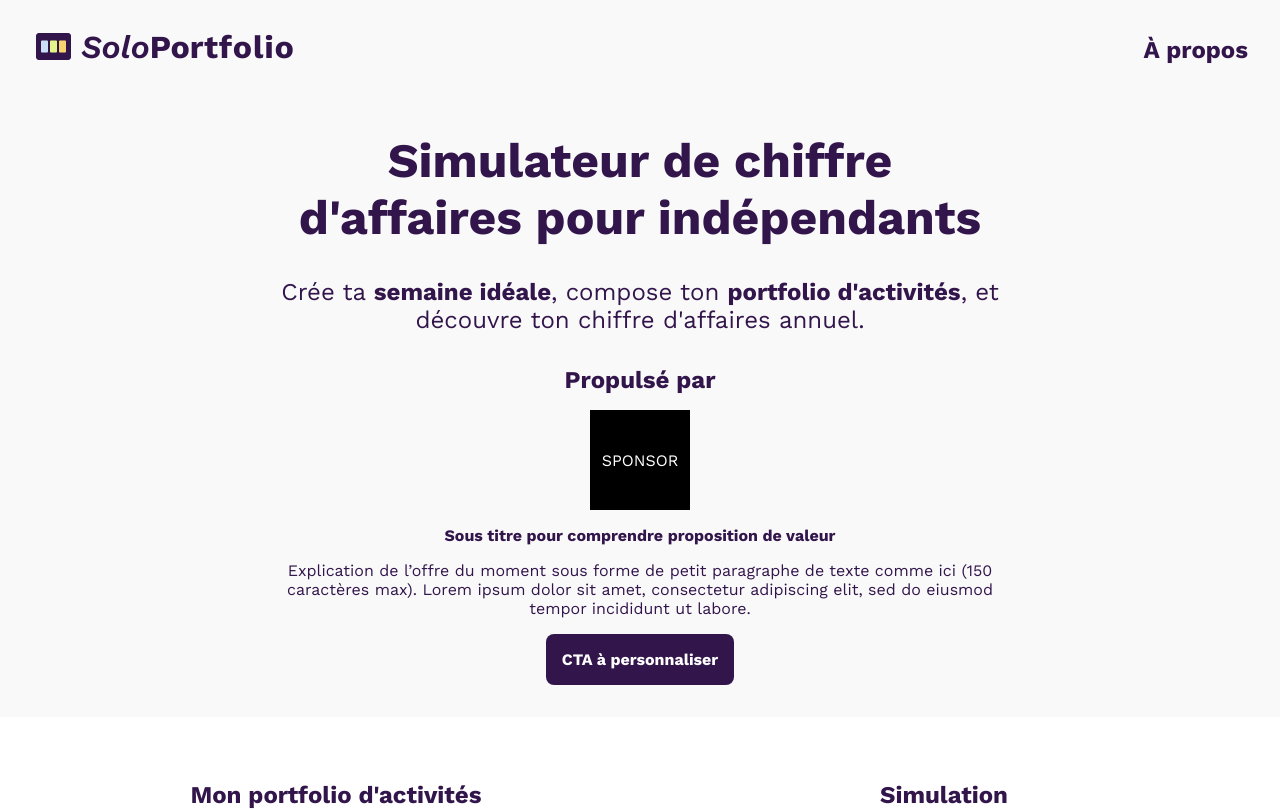
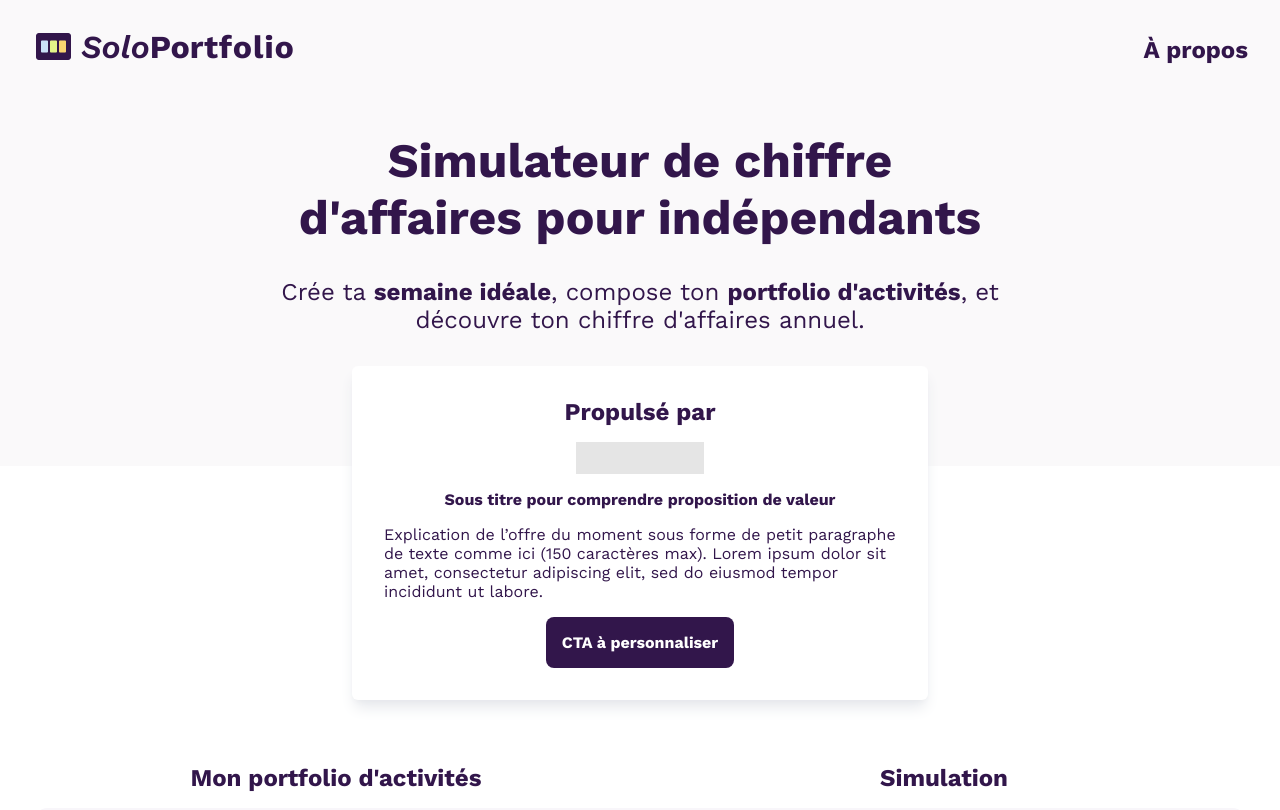
Before and after one commit to troptropcontent/freelance_revenue_simulator, a React (Vite) app in the folder frontend/: page / in a window 1280 px wide. Shown: the top 810 px of the page. Built offline with nearby package versions, Linux system fonts and the light colour scheme.

Commit message:
use tailwind for utilities

```diff
--- a/frontend/index.html
+++ b/frontend/index.html
@@ -33,11 +33,12 @@
           <b>portfolio d'activités</b>, et découvre ton chiffre d'affaires
           annuel.
         </p>
-        <aside id="simulator_section-sponsors">
-          <p class="heading-3">Propulsé par</p>
-          <div id="simulator_section-sponsor-logo">
-            <p>SPONSOR</p>
-          </div>
+      </header>
+      <aside id="simulator_section-sponsors" class="w-full flex justify-center">
+        <span
+          class="flex flex-col w-2/5 gap-md bg-white items-center p-lg rounded-md shadow-lg shadow-gray-200"
+          ><p class="heading-3">Propulsé par</p>
+          <div class="bg-neutral-200 h-lg w-3/12"></div>
           <p class="heading-4">
             Sous titre pour comprendre proposition de valeur
           </p>
@@ -47,9 +48,11 @@
             consectetur adipiscing elit, sed do eiusmod tempor incididunt ut
             labore.
           </p>
-          <a href="#" class="button button--primary"> CTA à personnaliser </a>
-        </aside>
-      </header>
+          <a href="#" class="button button--primary">
+            CTA à personnaliser
+          </a></span
+        >
+      </aside>
       <div id="root">
         <div class="loading_container">
           <div class="loader"></div>
--- a/frontend/public/index.css
+++ b/frontend/public/index.css
@@ -117,12 +117,11 @@ body {
 }
 
 #simulator_section-sponsors {
-  margin-inline: auto;
-  width: fit-content;
-  display: flex;
-  flex-direction: column;
-  align-items: center;
-  gap: var(--spacing-small);
+  background: linear-gradient(
+    to bottom,
+    var(--color-background) 30%,
+    white 30%
+  );
 }
 
 #simulator_section-sponsor-logo {
--- a/frontend/public/tailwind.css
+++ b/frontend/public/tailwind.css
@@ -1,5 +1,96 @@
-@import url("https://fonts.googleapis.com/css2?family=Merriweather:ital,wght@0,300;0,400;0,700;0,900;1,300;1,400;1,700;1,900&family=Work+Sans:ital,wght@0,100..900;1,100..900&display=swap");
+/* @import url("https://fonts.googleapis.com/css2?family=Merriweather:ital,wght@0,300;0,400;0,700;0,900;1,300;1,400;1,700;1,900&family=Work+Sans:ital,wght@0,100..900;1,100..900&display=swap"); */
 
-/* @tailwind base;
-@tailwind components;
-@tailwind utilities; */
+/* @tailwind base; */
+
+/* @tailwind components; */
+
+.flex {
+  display: flex
+}
+
+.h-lg {
+  height: 2em
+}
+
+.w-2\/3 {
+  width: 66.666667%
+}
+
+.w-3\/12 {
+  width: 25%
+}
+
+.w-full {
+  width: 100%
+}
+
+.w-1\/3 {
+  width: 33.333333%
+}
+
+.w-1\/4 {
+  width: 25%
+}
+
+.w-2\/5 {
+  width: 40%
+}
+
+.flex-col {
+  flex-direction: column
+}
+
+.items-center {
+  align-items: center
+}
+
+.justify-center {
+  justify-content: center
+}
+
+.gap-md {
+  gap: 1em
+}
+
+.rounded-md {
+  border-radius: 0.375rem
+}
+
+.bg-neutral-200 {
+  --tw-bg-opacity: 1;
+  background-color: rgb(229 229 229 / var(--tw-bg-opacity))
+}
+
+.bg-white {
+  --tw-bg-opacity: 1;
+  background-color: rgb(255 255 255 / var(--tw-bg-opacity))
+}
+
+.bg-gradient-to-r {
+  background-image: linear-gradient(to right, var(--tw-gradient-stops))
+}
+
+.from-purple-500 {
+  --tw-gradient-from: #a855f7 var(--tw-gradient-from-position);
+  --tw-gradient-to: rgb(168 85 247 / 0) var(--tw-gradient-to-position);
+  --tw-gradient-stops: var(--tw-gradient-from), var(--tw-gradient-to)
+}
+
+.to-pink-500 {
+  --tw-gradient-to: #ec4899 var(--tw-gradient-to-position)
+}
+
+.p-lg {
+  padding: 2em
+}
+
+.shadow-lg {
+  --tw-shadow: 0 10px 15px -3px rgb(0 0 0 / 0.1), 0 4px 6px -4px rgb(0 0 0 / 0.1);
+  --tw-shadow-colored: 0 10px 15px -3px var(--tw-shadow-color), 0 4px 6px -4px var(--tw-shadow-color);
+  box-shadow: var(--tw-ring-offset-shadow, 0 0 #0000), var(--tw-ring-shadow, 0 0 #0000), var(--tw-shadow)
+}
+
+.shadow-gray-200 {
+  --tw-shadow-color: #e5e7eb;
+  --tw-shadow: var(--tw-shadow-colored)
+}
--- a/frontend/src/assets/tailwind_input.css
+++ b/frontend/src/assets/tailwind_input.css
@@ -1,4 +1,4 @@
-@import url("https://fonts.googleapis.com/css2?family=Merriweather:ital,wght@0,300;0,400;0,700;0,900;1,300;1,400;1,700;1,900&family=Work+Sans:ital,wght@0,100..900;1,100..900&display=swap");
-/* @tailwind base;
-@tailwind components;
-@tailwind utilities; */
+/* @import url("https://fonts.googleapis.com/css2?family=Merriweather:ital,wght@0,300;0,400;0,700;0,900;1,300;1,400;1,700;1,900&family=Work+Sans:ital,wght@0,100..900;1,100..900&display=swap"); */
+/* @tailwind base; */
+/* @tailwind components; */
+@tailwind utilities;
--- a/frontend/src/components/simulator/activities/ActivitiesList.tsx
+++ b/frontend/src/components/simulator/activities/ActivitiesList.tsx
@@ -62,7 +62,7 @@ const ResetButton = () => {
 
 const ActivitiesList = () => {
   return (
-    <Accordion.Root type="multiple">
+    <Accordion.Root type="multiple" asChild>
       <List.Root
         grow
         gap="sm"
@@ -81,7 +81,13 @@ const ActivitiesList = () => {
             />
           );
         })}
-        <List.Item flex flexDirection="row" justifyContent="center">
+        <List.Item
+          flex
+          flexDirection="row"
+          justifyContent="center"
+          alignItems="flex-end"
+          grow
+        >
           <ResetButton />
         </List.Item>
       </List.Root>
--- a/frontend/src/locales/fr/translation.json
+++ b/frontend/src/locales/fr/translation.json
@@ -106,7 +106,7 @@
                 "unit": "{{value}} € / heure"
               },
               "quantity": {
-                "label": "Nombre de conseils réalisées"
+                "label": "Nombre de conseils réalisées par mois"
               },
               "average_time_spent": {
                 "label": "Heures passées par consulting"
```
